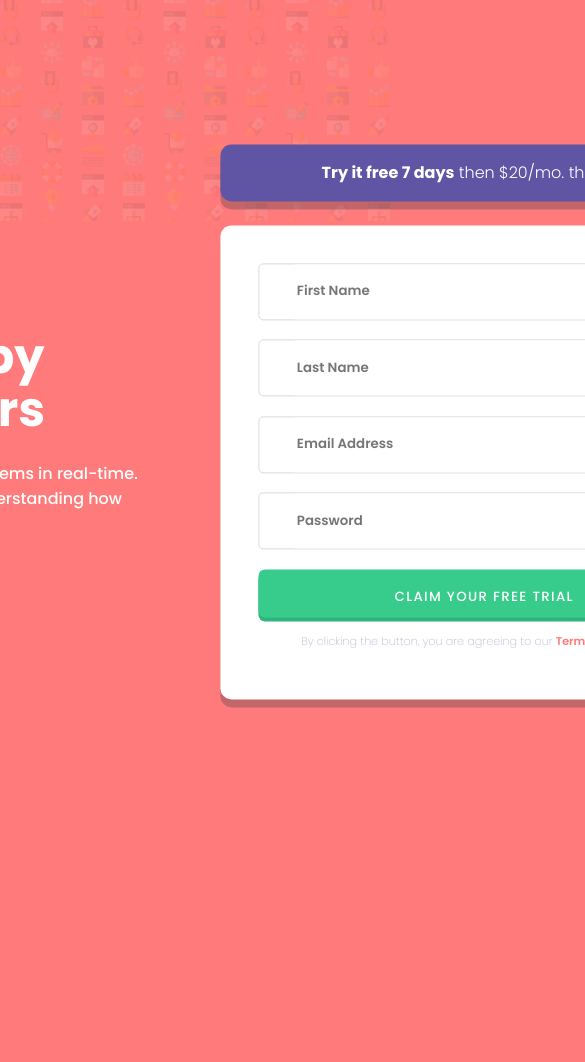
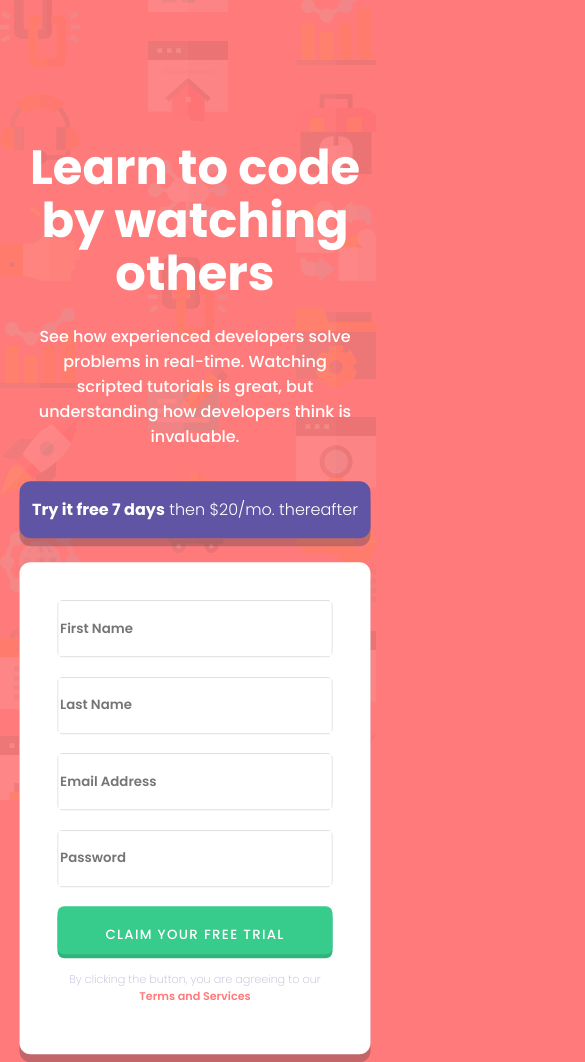
Before and after one commit to kevinfreitasv80/Intro-Component-With-Sign-Up-Form, a plain HTML site: page index.html in a window 390 px wide. Shown: the top 1062 px of the page, 585 px wide, since content can reach past the window. Before the commit the page ends 844 px from the top, so only its background shows below. Drawn offline with Linux system fonts and the light colour scheme.

Commit message:
Intro component with sign up form

```diff
--- a/assets/style.css
+++ b/assets/style.css
@@ -16,7 +16,7 @@ html, body{
 body{
     background: url(../images/bg-intro-desktop.png) var(--color1);
     background-repeat: no-repeat;
-    background-size: cover;
+    background-size: cover 100vh;
     font-size: 16px;
 }
 input, button{
@@ -144,3 +144,54 @@ span[id^="span"]{
     font-size: .7em;
     transform: translateY(-1.4em);
 }
+
+@media (max-width: 1150px) {
+    main>section:last-child{
+        margin-left: 1em;
+    }
+}
+@media (max-width: 1080px) {
+    main{
+        text-align: center;
+        flex-direction: column;
+    }
+    h1{
+        margin-top: 2em;
+    }
+    main>section:last-child{
+        margin: 0 0 2em 0;
+    }
+}
+@media (max-width: 560px) {
+    h1{
+        margin-top: 8em;
+    }
+    main>section:last-child{
+        width: 90vw;
+    }
+    .news{
+        width: 100%;
+    }
+    .form{
+        width: calc(100% - 75.2px);
+    }
+    h1+p{
+        display: block;
+        margin: 0 auto 2em auto;
+        min-width: 0;
+        max-width: 20em;
+    }
+    h1{
+        min-width: 0;
+    }
+}
+@media (max-width: 366px) {
+    h1{
+        margin-top: 10em;
+    }
+}
+@media (max-width: 320px) {
+    h1{
+        margin-top: 14em;
+    }
+}
```
